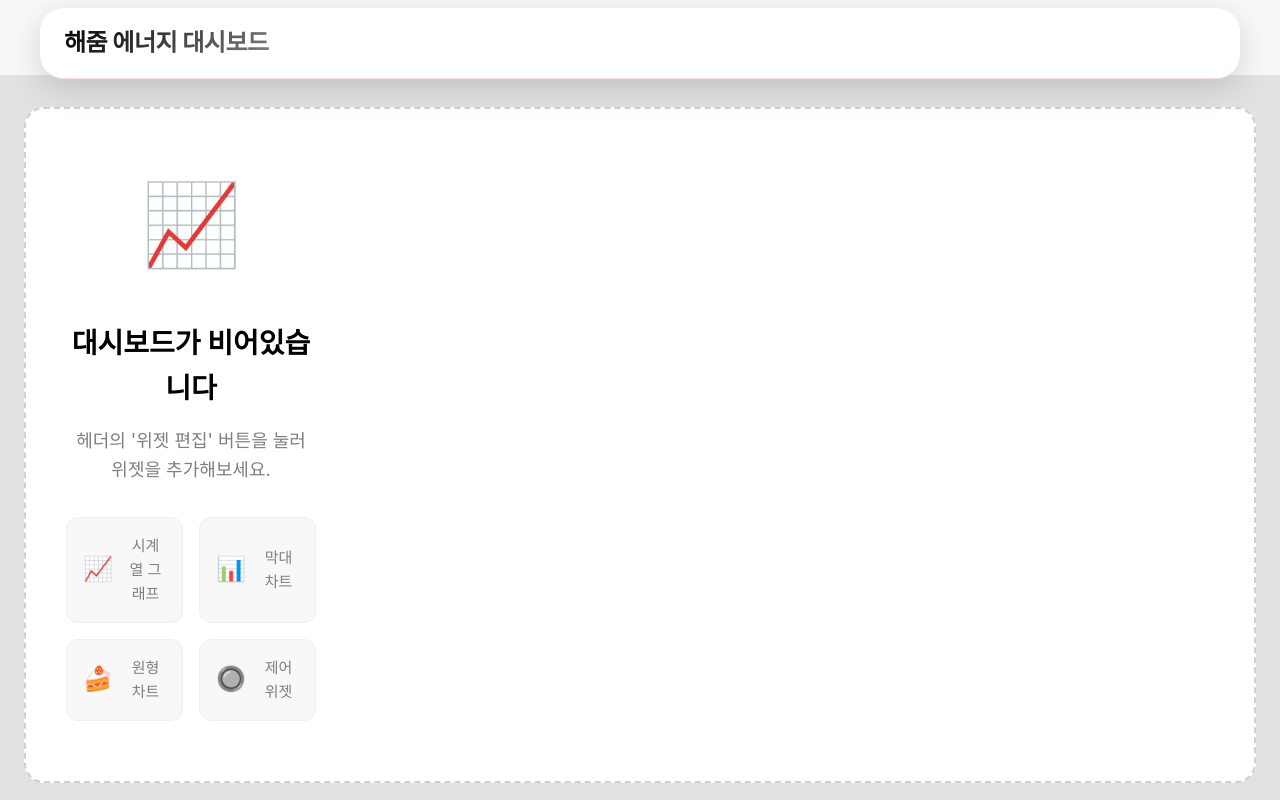
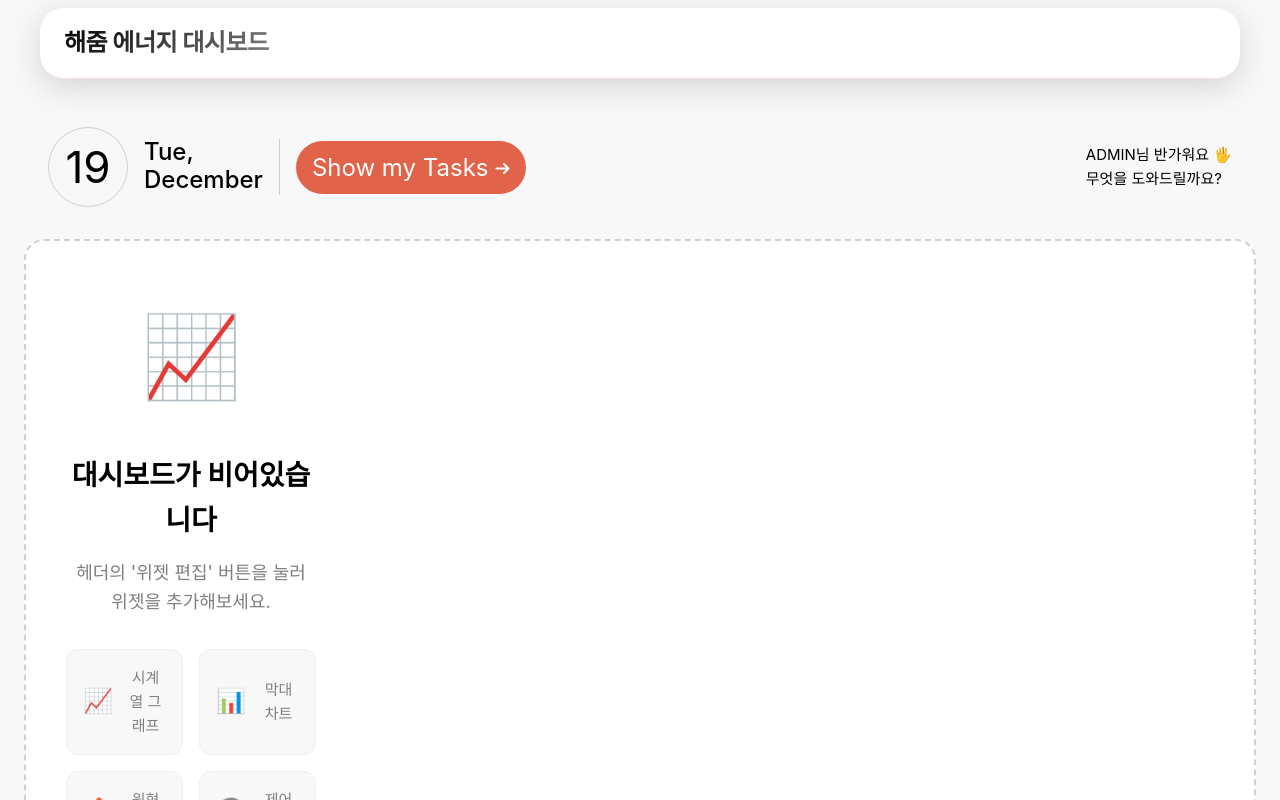
Before and after one commit to apple9710/haezoom, a Vue app: page /dashboard in a window 1280 px wide. Built offline with nearby package versions, Linux system fonts and the light colour scheme.

Commit message:
대시보드 헤더 부분 추가

```diff
--- a/src/views/DashboardView-styles.css
+++ b/src/views/DashboardView-styles.css
@@ -17,13 +17,69 @@
 .dashboard-container {
   min-height: calc(100vh - 90px);
   width: 100vw;
-  background: var(--color-bg-gray);
+  background: var(--color-bg-light);
   display: flex;
   flex-direction: column;
   margin: 0;
   margin-top: 90px;
   padding: 0;
   box-sizing: border-box;
+}
+
+
+.dashboard-header {
+    margin-top: 120px;
+  width:100%;
+  display:flex;
+  padding:32px 24px;
+  align-items: center;
+  justify-content: space-between;
+  color: #000;
+}
+.dashboard-header .dashboard-date{
+  display:flex;
+  align-items: center;
+  --margin-gap: 16px;
+}
+
+.dashboard-date .left_date{
+  font-size:44px;
+  border:1px solid var(--color-gray);
+  border-radius: 999px;
+  display:flex;
+  align-items: center;
+  justify-content: center;
+  color:#000;
+  width:80px;
+  height:80px;
+  margin-right: var(--margin-gap);
+
+}
+.dashboard-date .right-day-month{
+  border-right: 1px solid var(--color-gray);
+  padding-right: var(--margin-gap);
+}
+.dashboard-date .right-day-month span{
+  font-size: 24px;
+  line-height:1.1;
+  font-weight:500;
+}
+
+.dashboard-date .task{
+  margin-left: var(--margin-gap);
+
+
+}
+.dashboard-date .task button{
+  font-size:24px;
+  padding:12px 16px;
+  background-color: var(--color-primary);
+  color: var(--color-font-white);
+  border-radius: 999px;
+}
+
+.dashboard-date .task button svg {
+  fill: var(--color-font-white);
 }
 
 .dashboard-content {
--- a/src/views/DashboardView.vue
+++ b/src/views/DashboardView.vue
@@ -87,6 +87,37 @@
       </aside>
 
       <main class="dashboard-main" :class="{ 'sidebar-open': sidebarOpen }">
+        <div class="dashboard-header">
+          <div class="dashboard-date">
+            <div class="left_date">19</div>
+            <div class="right-day-month">
+              <span>Tue,</span><br/>
+              <span>December</span>
+            </div>
+            <div class="task">
+              <button>Show my Tasks
+
+                <svg width="15" height="15" viewBox="0 0 15 15" fill="none" xmlns="http://www.w3.org/2000/svg">
+<path d="M8.293 2.29279C8.48053 2.10532 8.73484 2 9 2C9.26516 2 9.51947 2.10532 9.707 2.29279L14.207 6.79279C14.3945 6.98031 14.4998 7.23462 14.4998 7.49979C14.4998 7.76495 14.3945 8.01926 14.207 8.20679L9.707 12.7068C9.5184 12.8889 9.2658 12.9897 9.0036 12.9875C8.7414 12.9852 8.49059 12.88 8.30518 12.6946C8.11977 12.5092 8.0146 12.2584 8.01233 11.9962C8.01005 11.734 8.11084 11.4814 8.293 11.2928L11 8.49979H1.5C1.23478 8.49979 0.98043 8.39443 0.792893 8.20689C0.605357 8.01936 0.5 7.765 0.5 7.49979C0.5 7.23457 0.605357 6.98022 0.792893 6.79268C0.98043 6.60514 1.23478 6.49979 1.5 6.49979H11L8.293 3.70679C8.10553 3.51926 8.00021 3.26495 8.00021 2.99979C8.00021 2.73462 8.10553 2.48031 8.293 2.29279Z"/>
+</svg>
+              </button>
+
+
+            </div>
+          </div>
+
+          <div class="dashboard-right">
+            <div class="welcome-text">
+            <span class="user-name">{{ authStore.user?.name || 'ADMIN' }}님</span> 반가워요 🖐<br/>
+            무엇을 도와드릴까요?
+            </div>
+
+          </div>
+
+
+
+        </div>
+
         <div v-if="isEditMode" class="dashboard-toolbar">
           <div class="toolbar-right">
             <button @click="clearDashboard" class="clear-btn">
@@ -262,6 +293,9 @@
 
 <script setup>
 import { ref, reactive, onMounted, onUnmounted } from 'vue'
+import { useAuthStore } from '@/stores/auth'
+
+const authStore = useAuthStore()
 
 // 사이드바 상태 관리
 const sidebarOpen = ref(false)
```
